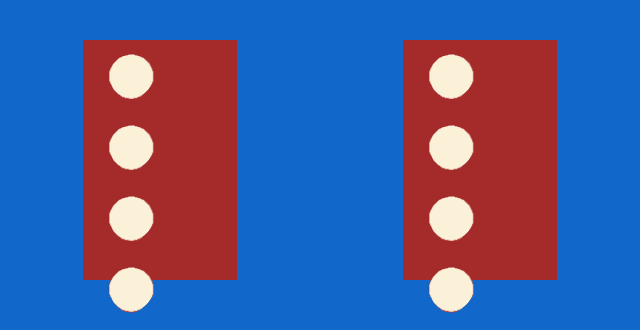
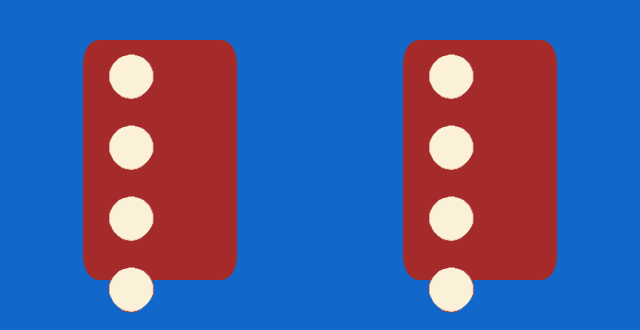
Before and after one commit to Ali-Ayb/diceGame, a plain HTML site: page index.html in a window 1280 px wide. Shown: the part 288-618 px from the top of the page, 328-968 px from the left. Drawn offline with Linux system fonts and the light colour scheme.

Commit message:
added a border-radius for the 2 dices

```diff
--- a/styles.css
+++ b/styles.css
@@ -32,11 +32,13 @@ body {
   background-color: brown;
   height: 30vh;
   width: 12vw;
+  border-radius: 10%;
 }
 .dice2 {
   background-color: brown;
   height: 30vh;
   width: 12vw;
+  border-radius: 10%;
 }
 
 .dot-image {
```
